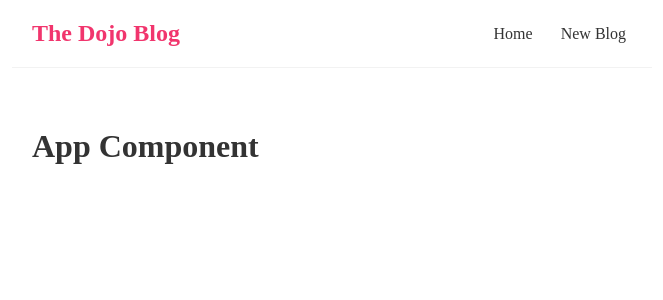
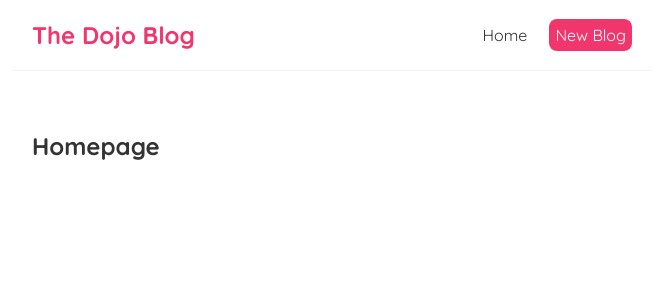
Before and after one commit to platisam/Dojo_blog, a React (Create React App) app: page / in a window 1280 px wide. Shown: the top 300 px of the page, without its empty margins (308-971 px from the left). Built offline with nearby package versions, Linux system fonts and the light colour scheme.

Commit message:
added font and Home component

```diff
--- a/src/App.js
+++ b/src/App.js
@@ -1,11 +1,12 @@
 import Navbar from "./Navbar";
+import Home from "./Home";
 
 function App() {
   return (
     <div className="App">
       <Navbar />
       <div className="content">
-        <h1>App Component</h1>
+        <Home />
       </div>
     </div>
   );
--- /dev/null
+++ b/src/Home.js
@@ -0,0 +1,8 @@
+const Home = () => {
+  return (
+    <div className="home">
+      <h2>Homepage</h2>
+    </div>
+  );
+};
+export default Home;
--- a/src/Navbar.js
+++ b/src/Navbar.js
@@ -4,7 +4,16 @@
       <h1>The Dojo Blog</h1>
       <div className="links">
         <a href="/">Home</a>
-        <a href="/create">New Blog</a>
+        <a
+          href="/create"
+          style={{
+            color: "white",
+            backgroundColor: "#f1356d",
+            borderRadius: "8px",
+          }}
+        >
+          New Blog
+        </a>
       </div>
     </nav>
   );
--- a/src/index.css
+++ b/src/index.css
@@ -1,5 +1,8 @@
+@import url("https://fonts.googleapis.com/css2?family=Quicksand:wght@300;400;500;600;700&display=swap");
+
 * {
   margin: 0;
+  font-family: "Quicksand";
   color: #333;
 }
 
```
